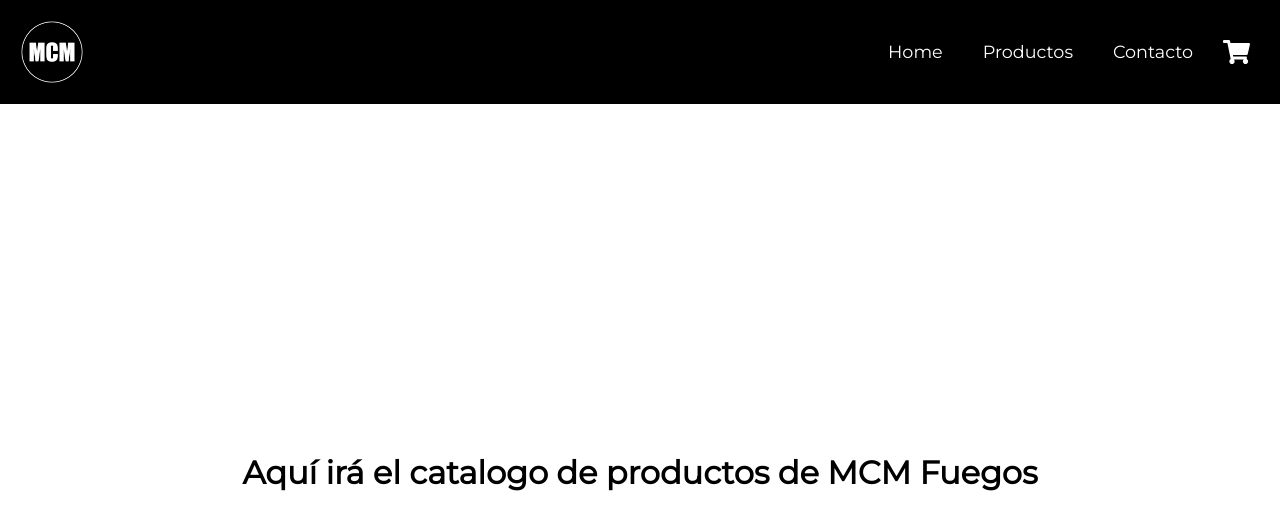
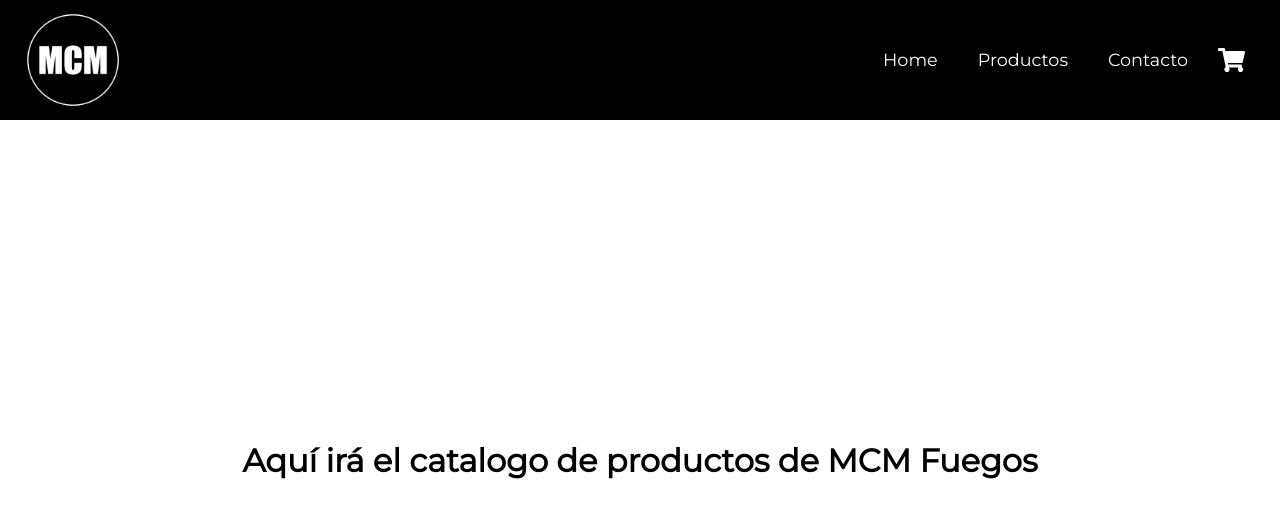
Before and after one commit to Lautarocm/MCM_Fuegos, a React (Create React App) app: page / in a window 1280 px wide. Shown: the top 530 px of the page. Built offline with nearby package versions, Linux system fonts and the light colour scheme.

Commit message:
navbar height

```diff
--- a/package.json
+++ b/package.json
@@ -3,9 +3,9 @@
   "version": "0.1.0",
   "private": true,
   "dependencies": {
-    "@fortawesome/fontawesome-svg-core": "^1.2.36",
-    "@fortawesome/free-solid-svg-icons": "^5.15.4",
-    "@fortawesome/react-fontawesome": "^0.1.15",
+    "@fortawesome/fontawesome-svg-core": "1.2.36",
+    "@fortawesome/free-solid-svg-icons": "5.15.4",
+    "@fortawesome/react-fontawesome": "0.1.15",
     "@testing-library/jest-dom": "5.14.1",
     "@testing-library/react": "11.2.7",
     "@testing-library/user-event": "12.8.3",
--- a/src/components/ItemListContainer/ItemListContainer.scss
+++ b/src/components/ItemListContainer/ItemListContainer.scss
@@ -1,5 +1,5 @@
 main{
-    height: 92vh;
+    height: 85vh;
     display: flex;
     justify-content: center;
     align-items: center;
--- a/src/components/NavBar/NavBar.scss
+++ b/src/components/NavBar/NavBar.scss
@@ -1,11 +1,13 @@
 .navbar{
     display: flex;
     justify-content: space-between;
+    align-items: center;
     background-color: black;
     color: white;
-    padding: 20px;
+    height: 15vh;
+    padding-inline: 25px;
     .navbar__logo{
-        height: 8vh;
+        height: 80%;
     width: auto;
     }
     .navbar__menu{
```
